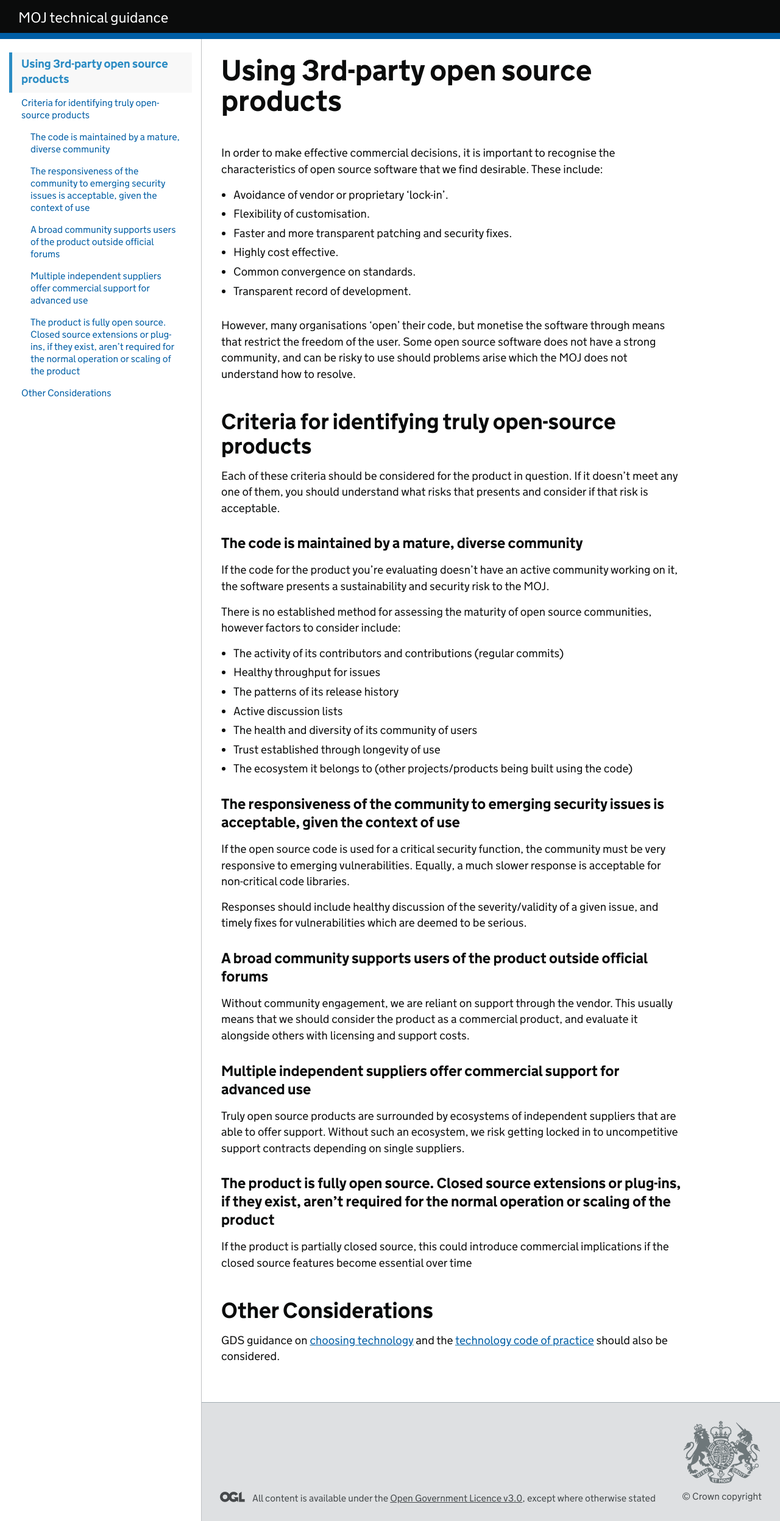
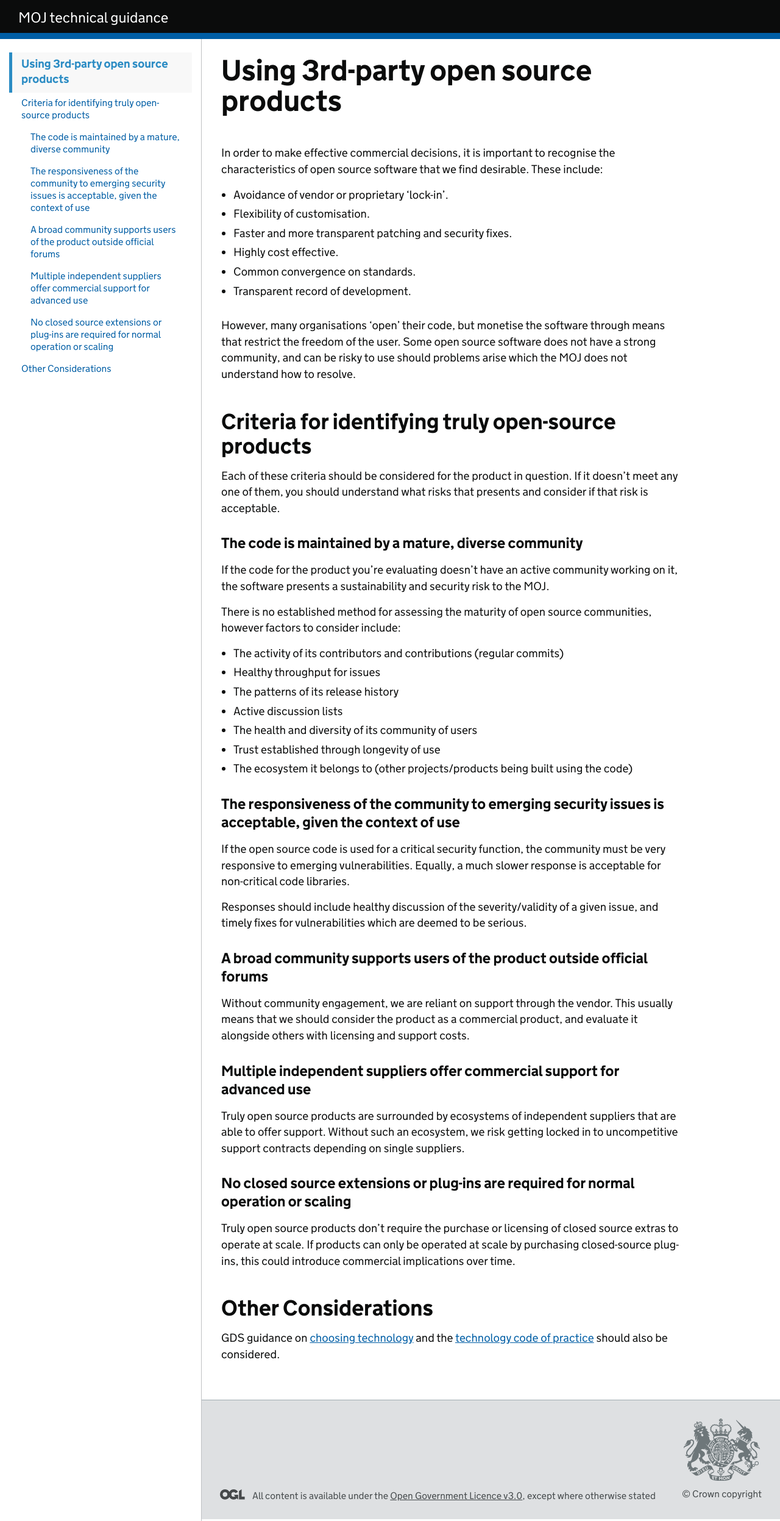
Before and after one commit to ministryofjustice/technical-guidance, a Jekyll site: the page built from standards/using-3rd-party-open-source-products.md, in a window 1280 px wide. Shown: the whole page at 61% size. Built offline with Jekyll 4.4.1, drawn with Linux system fonts in a browser that asks for light colours; our own code applies the rules of GitHub Pages for plain Markdown files.

Commit message:
Expand on the point about closed source plugins
Comment on #14 by @stevemarshall

```diff
--- a/standards/using-3rd-party-open-source-products.md
+++ b/standards/using-3rd-party-open-source-products.md
@@ -49,9 +49,12 @@ suppliers that are able to offer support. Without such an ecosystem, we
 risk getting locked in to uncompetitive support contracts depending on
 single suppliers.
 
-### The product is fully open source. Closed source extensions or plug-ins, if they exist, aren’t required for the normal operation or scaling of the product
+### No closed source extensions or plug-ins are required for normal operation or scaling
 
-If the product is partially closed source, this could introduce commercial implications if the closed source features become essential over time
+Truly open source products don't require the purchase or licensing of
+closed source extras to operate at scale. If products can only be
+operated at scale by purchasing closed-source plug-ins, this could
+introduce commercial implications over time.
 
 ## Other Considerations
 
```
